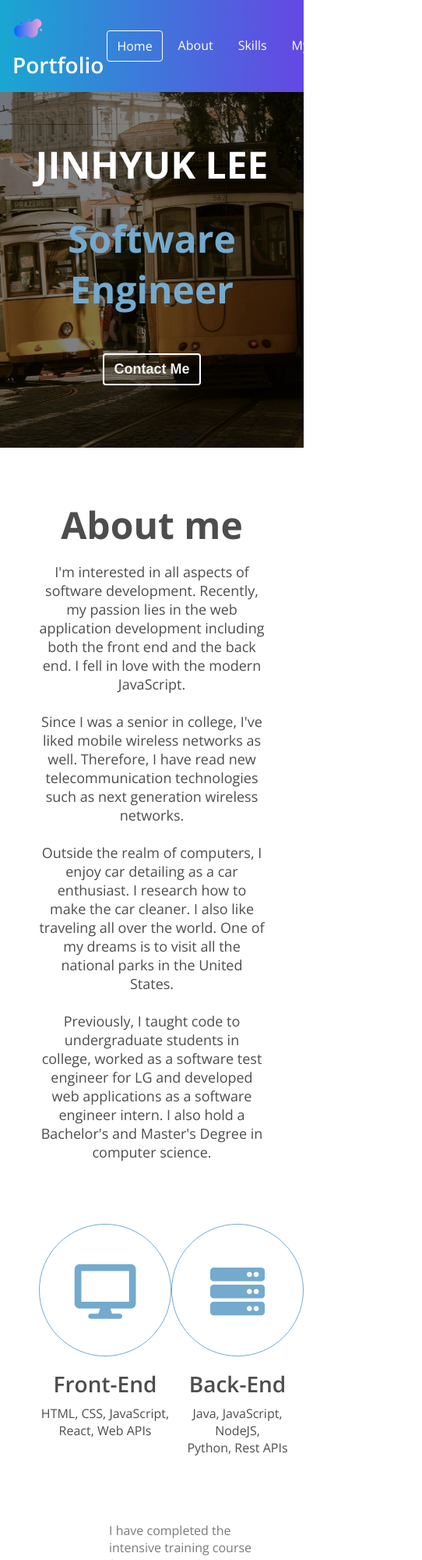
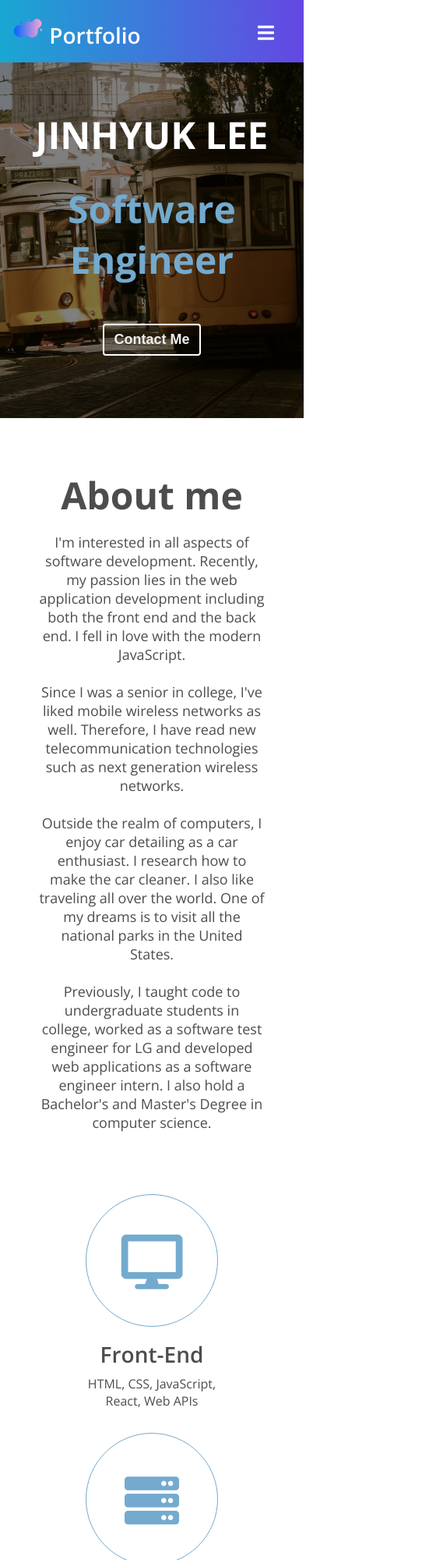
Before and after one commit to apinkpanda722/Portfolio, a plain HTML site: page index.html in a window 390 px wide. Shown: the top 2000 px of the page at 78% size, 542 px wide, since content can reach past the window. Drawn offline with nearby package versions, Linux system fonts and the light colour scheme.

Commit message:
css finish

```diff
--- a/index.html
+++ b/index.html
@@ -35,6 +35,9 @@
           <li class="navbar__menu__item">Contact</li>
         </ul>
       </div>
+      <button class="navbar__toggle-btn">
+        <i class="fas fa-bars"></i>
+      </button>
     </nav>
 
     <!-- Home -->
--- a/style.css
+++ b/style.css
@@ -122,6 +122,15 @@ p {
 
 .navbar__menu__item:hover {
   background-color: var(--color-dark-pink);
+}
+
+.navbar__toggle-btn {
+  position: absolute;
+  display: none;
+  top: 28px;
+  right: 32px;
+  font-size: 24px;
+  color: var(--color-white);
 }
 
 /* Home */
@@ -422,6 +431,7 @@ button {
 
 /* Contact */
 #contact {
+  margin-top: 80px;
   background-color: var(--color-dark-white);
 }
 
@@ -437,10 +447,41 @@ button {
 
 .contact__links i {
   font-size: var(--font-large);
-  margin: 24px 10px;
+  margin: 15px 10px;
   transition: all var(--animation-duration) ease-in;
 }
 
 .contact__links i:hover {
   transform: scale(1.1);
 }
+
+/* For below 768px screen width */
+@media screen and (max-width: 768px) {
+  .navbar__toggle-btn {
+    display: block;
+  }
+
+  #navbar {
+    flex-direction: column;
+    align-items: flex-start;
+  }
+
+  .navbar__menu {
+    flex-direction: column;
+    align-items: center;
+    width: 100%;
+    display: none;
+  }
+
+  .about__majors {
+    flex-direction: column;
+  }
+
+  .major {
+    margin-bottom: 30px;
+  }
+
+  .project {
+    flex-grow: 1;
+  }
+}
```
